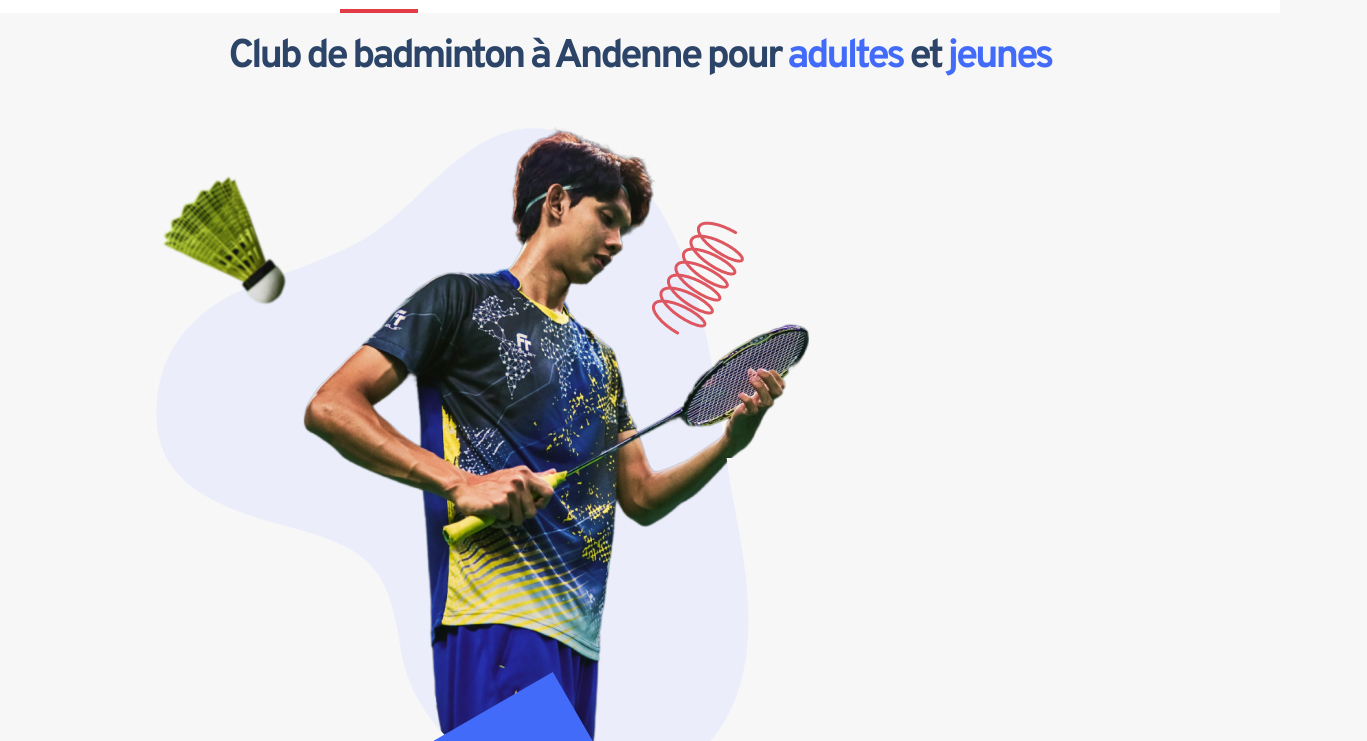
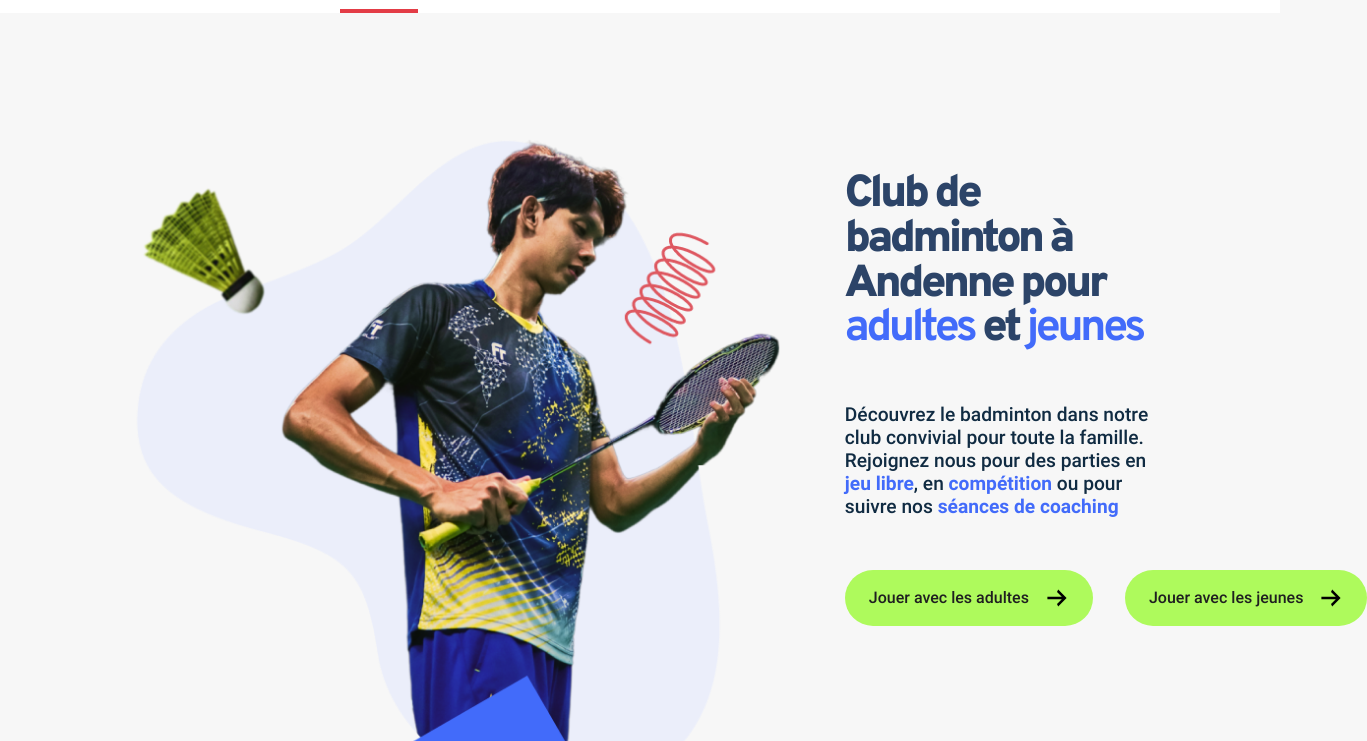
Before and after one commit to rgr-mna/volanteux, a website: page index.html in a window 1280 px wide. Shown: the part 59-800 px from the top of the page, 1367 px wide, since content can reach past the window. Drawn offline with Linux system fonts and the light colour scheme; files whose address does not match are found by name.

Commit message:
completed hero desktop

```diff
--- a/index.html
+++ b/index.html
@@ -47,11 +47,12 @@
     <div class="overlay"></div>
     <main class="main-content">
         <section class="hero">
-            <div class="hero__image-wrapper">
+            <div class="hero__side">
                 <img class="hero__image" src="./assets/hero_image.png"
                     alt="Image of badminton player with graphics around.">
             </div>
-            <h1 class="hero__title">Club de badminton à Andenne pour <em>adultes</em> et <em>jeunes</em></h1>
+            <div class="hero__side hero__content">
+                <h1 class="hero__title">Club de badminton à Andenne pour <em>adultes</em> et <em>jeunes</em></h1>
             <p class="hero__description">
                 Découvrez le badminton dans notre club convivial pour toute la famille. Rejoignez nous pour des parties
                 en <em>jeu libre</em>, en <em>compétition</em> ou pour suivre nos <em>séances de coaching</em>
@@ -65,6 +66,7 @@
                     Jouer avec les jeunes
                     <span class="hero__btn-icon dashicons dashicons-arrow-right-alt" aria-hidden="true"></span>
                 </button>
+            </div>
             </div>
         </section>
         <section class="ribbon">
--- a/styles/main.css
+++ b/styles/main.css
@@ -171,6 +171,14 @@ em {
     opacity: 1;
 }
 
+/* Media query for larger screens */
+@media screen and (min-width: 1280px) {
+    section {
+        padding: 64px 128px;
+
+    }
+}
+
 
 /* nav */
 .navbar {
@@ -335,21 +343,13 @@ em {
 
     .navbar__dropdown-items {
         display: none;
-        /* Hide dropdown items by default */
         position: absolute;
-        /* Add this */
         top: 100%;
-        /* Position below the dropdown title */
         left: 0;
-        /* Align to the left of the dropdown title */
         background-color: var(--white);
-        /* Match the background color */
         box-shadow: 5px 5px 5px rgba(0, 0, 0, 0.3);
-        /* Add shadow for visibility */
         z-index: 10;
-        /* Ensure it appears above other elements */
         min-width: 150px;
-        /* Set a fixed width, adjust as necessary */
     }
 
     .navbar__dropdown-item.navbar__nav-item {
@@ -374,25 +374,23 @@ em {
     .navbar__nav-item--active::after {
         content: "";
         display: block;
-        width: 100%; /* Full width of the navbar item */
-        height: 4px; /* Height of the red bar */
-        background-color: var(--red); /* Red color for the bar */
+        width: 100%;
+        height: 4px;
+        background-color: var(--red);
         position: absolute;
-        bottom: -4px; /* Adjust as necessary to position the bar below the item */
+        bottom: -4px;
         left: 0;
         bottom: -16px;
     }
 
     .navbar__dropdown:hover .navbar__dropdown-items {
         display: flex;
-        /* Show dropdown items on hover */
         flex-direction: column;
         position: absolute;
     }
 
     .navbar__dropdown:hover img {
         transition: transform 0.3s ease;
-        /* Corrected to apply transition to the transform property */
         transform: rotate(-90deg);
     }
 
@@ -442,6 +440,60 @@ em {
 
 .hero__cta>.btn {
     margin-bottom: 8px;
+}
+
+@media screen and (min-width: 1280px) {
+    .hero__title, .hero__image-wrapper, .hero__cta {
+        order: initial;
+    }
+
+    .hero {
+        /* Additional styles for larger screens */
+        display: flex;
+        flex-direction: row;
+        align-items: stretch;
+        justify-content: center;
+        margin-top: 3.2rem;
+        /* max-width: 80%; */
+        /* margin: auto; */
+        justify-content: center;
+    }
+
+    .hero__side {
+    }
+
+    .hero__content {
+        margin-left: 3.2rem;
+        max-width: 30%;
+    }
+
+    .hero__description {
+        text-align: left;
+        font-size: 1.2rem;
+        margin-bottom: 3.2rem;
+    }
+
+    .hero__title {
+        text-align: initial;
+        font-size: 2.8rem;
+        margin-bottom: 3.2rem;
+        margin-top: 2.8rem;
+        font-weight: 900;
+        max-width: 16ch;
+    }
+
+    .hero__cta {
+        display: flex;
+    }
+
+    .hero__cta .btn:nth-child(1) {
+        margin-right: 2rem;
+    }
+
+    .hero__side {
+        /* Additional styles for larger screens */
+        /* flex: 1; */
+    }
 }
 
 
@@ -667,28 +719,3 @@ em {
 .news__item>* {
     margin-bottom: 16px;
 }
-
-
-
-/* Media query for larger screens */
-@media screen and (min-width: 768px) {
-    .hero {
-        /* Additional styles for larger screens */
-        display: flex;
-    }
-
-    .hero__content {
-        /* Additional styles for larger screens */
-        flex: 1;
-    }
-
-    .hero__side {
-        /* Additional styles for larger screens */
-        flex: 1;
-    }
-
-    .section {
-        padding: 64px 128px;
-
-    }
-}
```
